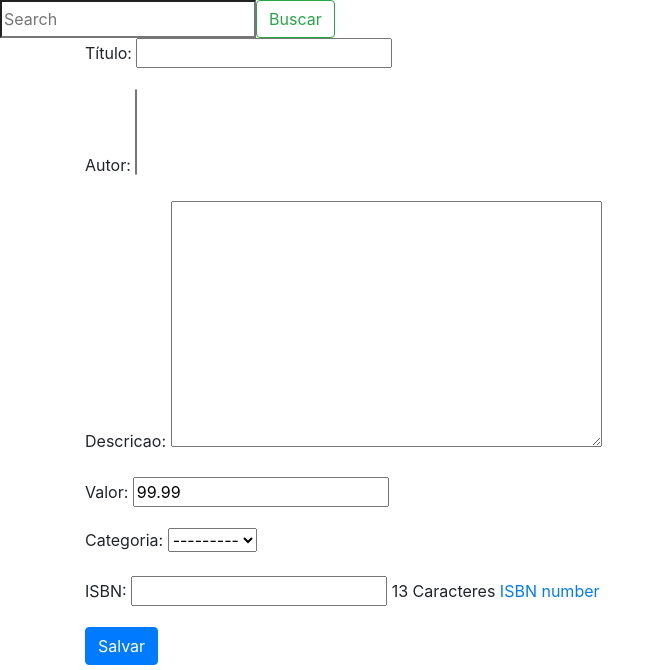
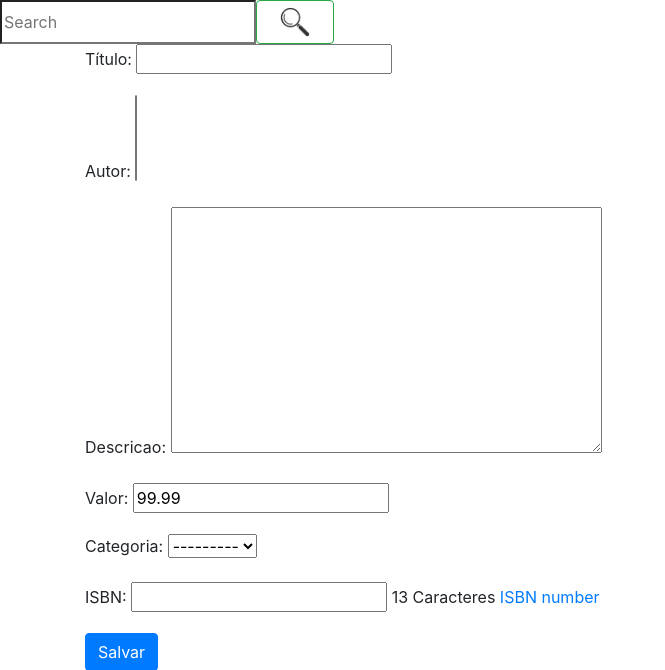
Before and after one commit to claudianuness/Livraria, a Django app: page /form/ in a window 1280 px wide. Shown: the part 66-736 px from the top of the page, without its empty margins (0-665 px from the left). Run offline with Django 4.2, Linux system fonts and the light colour scheme; data that the repository does not hold is empty; some libraries are stand-ins or nearby versions.

Commit message:
Imagem de lupa para a busca

```diff
--- a/primeira_app/templates/primeira_app/base.html
+++ b/primeira_app/templates/primeira_app/base.html
@@ -61,7 +61,7 @@
    <form class="d-flex" method="POST" action="{% url 'url_busca' %}">
        {% csrf_token %}
        <input class="" type="search" placeholder="Search" aria-label="Search" name="busca">
-       <button class="btn btn-outline-success my-2 my-sm-0" type="submit">Buscar</button>
+       <button class="btn btn-outline-success my-2 my-sm-0" type="submit"> <img src="{% static 'img/lupa.png' %}" height="30" alt=""></button>
    </form>
 {% endblock %}
 
--- a/primeira_app/views.py
+++ b/primeira_app/views.py
@@ -14,15 +14,12 @@ def listagem(request):
     return render(request, "primeira_app/listagem.html", dados)
 
 def busca(request):
-
-
     if 'busca' in request.POST:
         busca = request.POST['busca']
         dados = {"busca": busca, "livros": Livro.objects.filter(titulo__icontains=busca)}
         return render(request, "primeira_app/busca.html", dados)
     else:
         return render(request, "primeira_app/busca.html", {})
-
 
 
 
```
Also changed, not shown: static/img/lupa.png (added).
